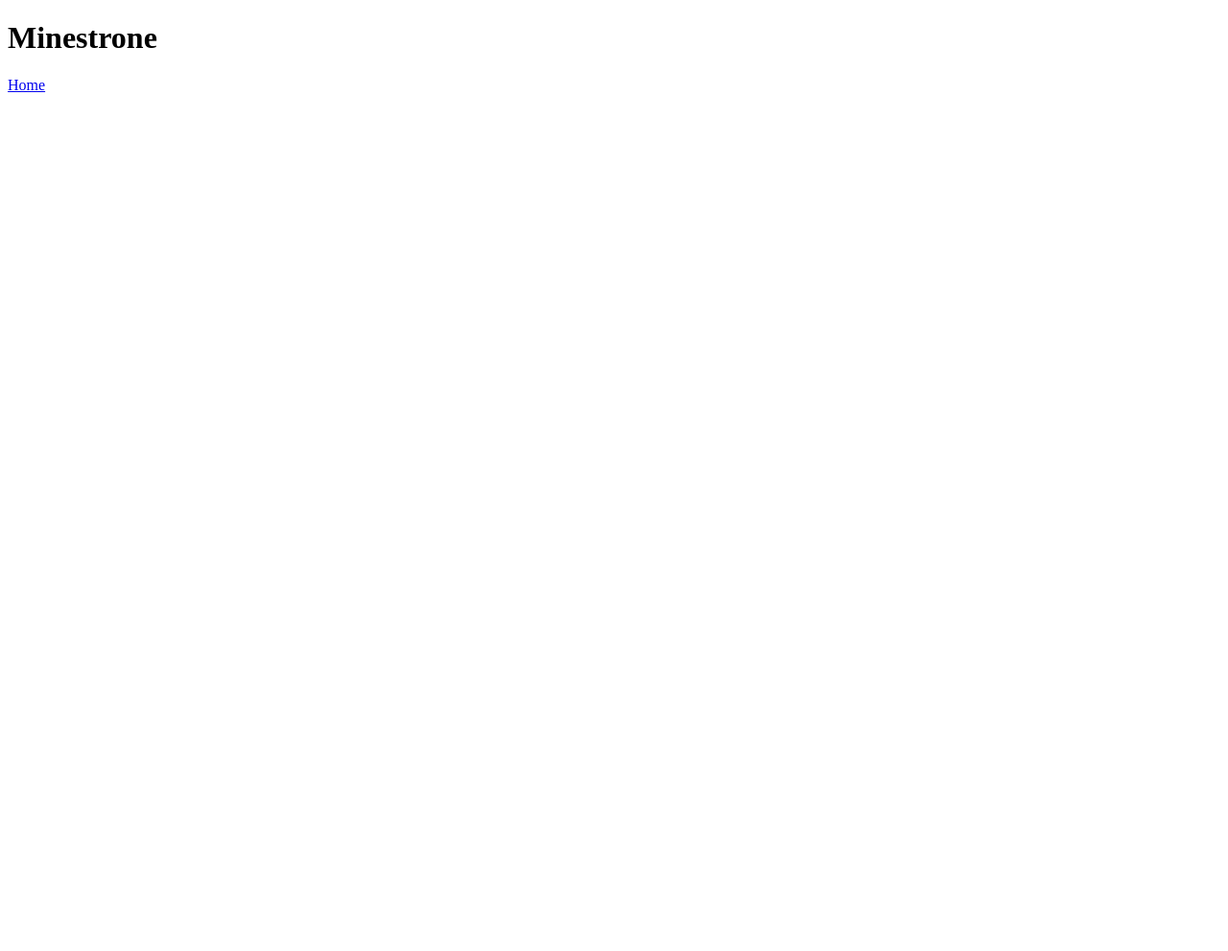
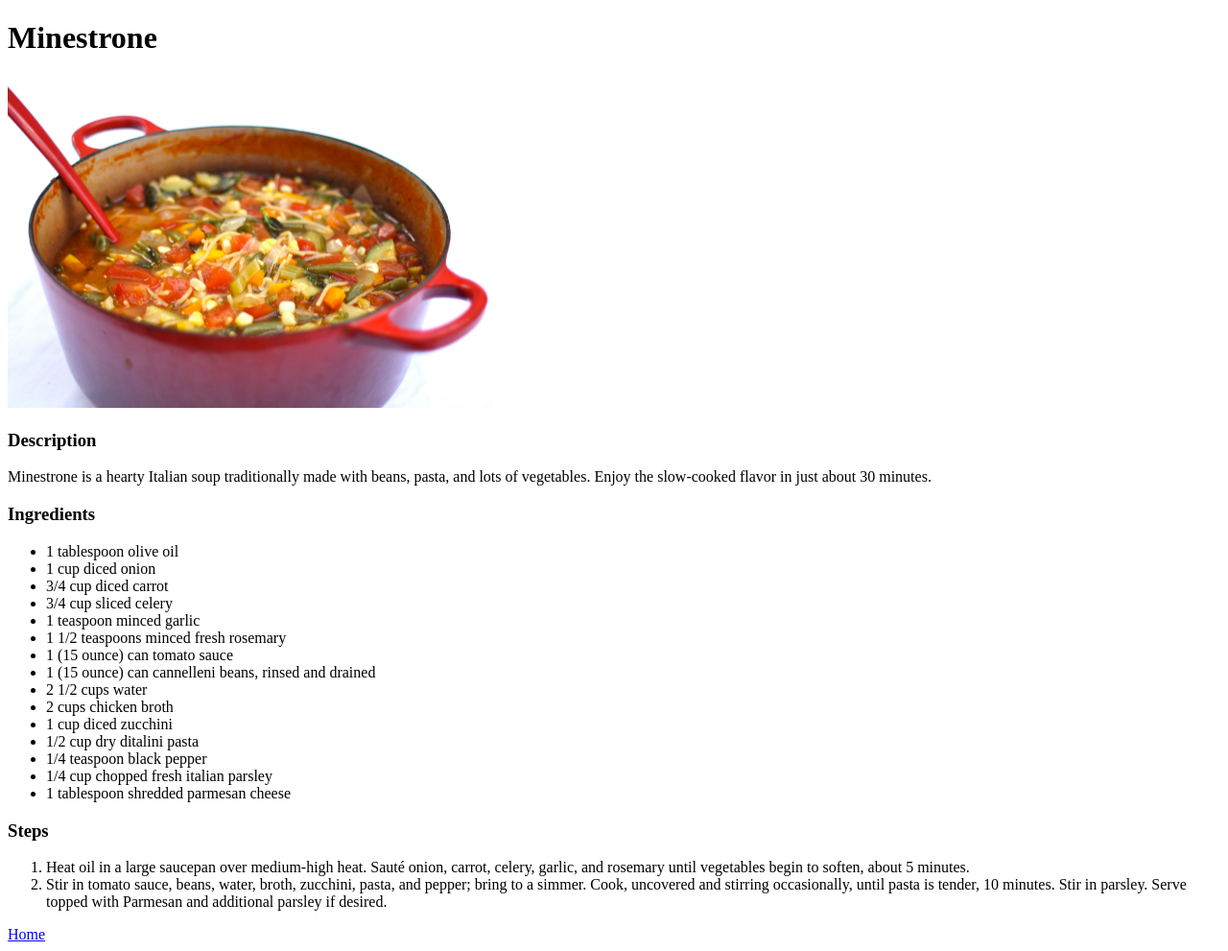
Before and after one commit to IronBeagle404/odin-recipes, a plain HTML site: page recipes/minestrone.html in a window 1280 px wide. Shown: the whole page at 96% size. Before the commit the page ends 800 px from the top, so only its background shows below. Drawn offline with Linux system fonts and the light colour scheme.

Commit message:
feat: add image, description, ingredients, and recipe steps to minestrone page

```diff
--- a/recipes/minestrone.html
+++ b/recipes/minestrone.html
@@ -7,6 +7,33 @@
 </head>
 <body>
     <h1>Minestrone</h1>
+    <img src="../minestrone.jpg" alt="minestrone" height="345.125" width="517.625">
+    <h3>Description</h3>
+    <p>Minestrone is a hearty Italian soup traditionally made with beans, pasta, and lots of vegetables. Enjoy the slow-cooked flavor in just about 30 minutes.</p>
+    <h3>Ingredients</h3>
+    <ul>
+        <li>1 tablespoon olive oil</li>
+        <li>1 cup diced onion</li>
+        <li>3/4 cup diced carrot</li>
+        <li>3/4 cup sliced celery</li>
+        <li>1 teaspoon minced garlic</li>
+        <li>1 1/2 teaspoons minced fresh rosemary</li>
+        <li>1 (15 ounce) can tomato sauce</li>
+        <li>1 (15 ounce) can cannelleni beans, rinsed and drained</li>
+        <li>2 1/2 cups water</li>
+        <li>2 cups chicken broth</li>
+        <li>1 cup diced zucchini</li>
+        <li>1/2 cup dry ditalini pasta</li>
+        <li>1/4 teaspoon black pepper</li>
+        <li>1/4 cup chopped fresh italian parsley</li>
+        <li>1 tablespoon shredded parmesan cheese</li>
+    </ul>
+    <h3>Steps</h3>
+    <ol>
+        <li>Heat oil in a large saucepan over medium-high heat. Sauté onion, carrot, celery, garlic, and rosemary until vegetables begin to soften, about 5 minutes. </li>
+        <li>Stir in tomato sauce, beans, water, broth, zucchini, pasta, and pepper; bring to a simmer. Cook, uncovered and stirring occasionally, until pasta is tender, 10 minutes. Stir in parsley. Serve topped with Parmesan and additional parsley if desired. </li>
+    </ol>
+
     <a href="../index.html">Home</a>
 </body>
 </html>
```
Also changed, not shown: minestrone.jpg (added).
